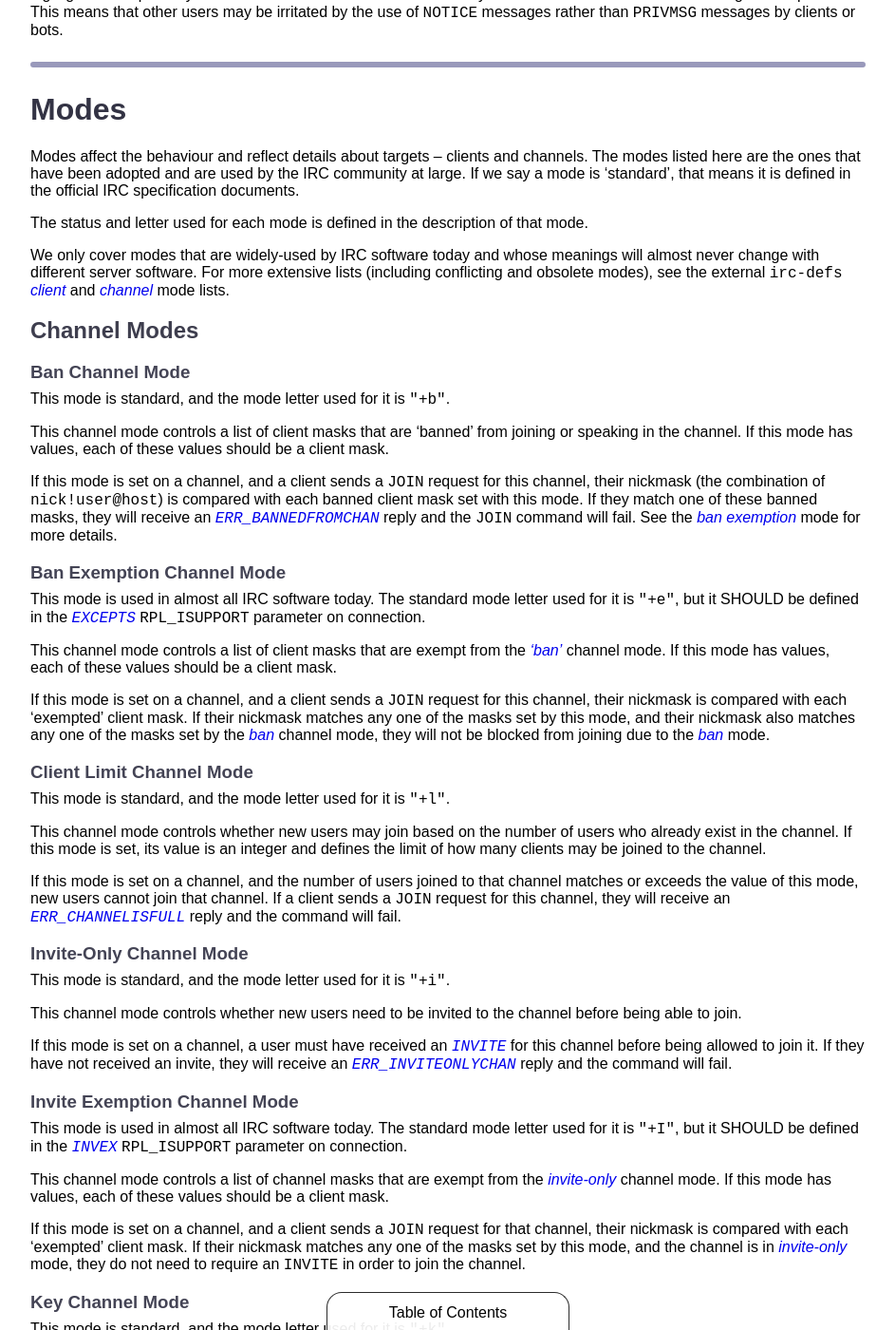
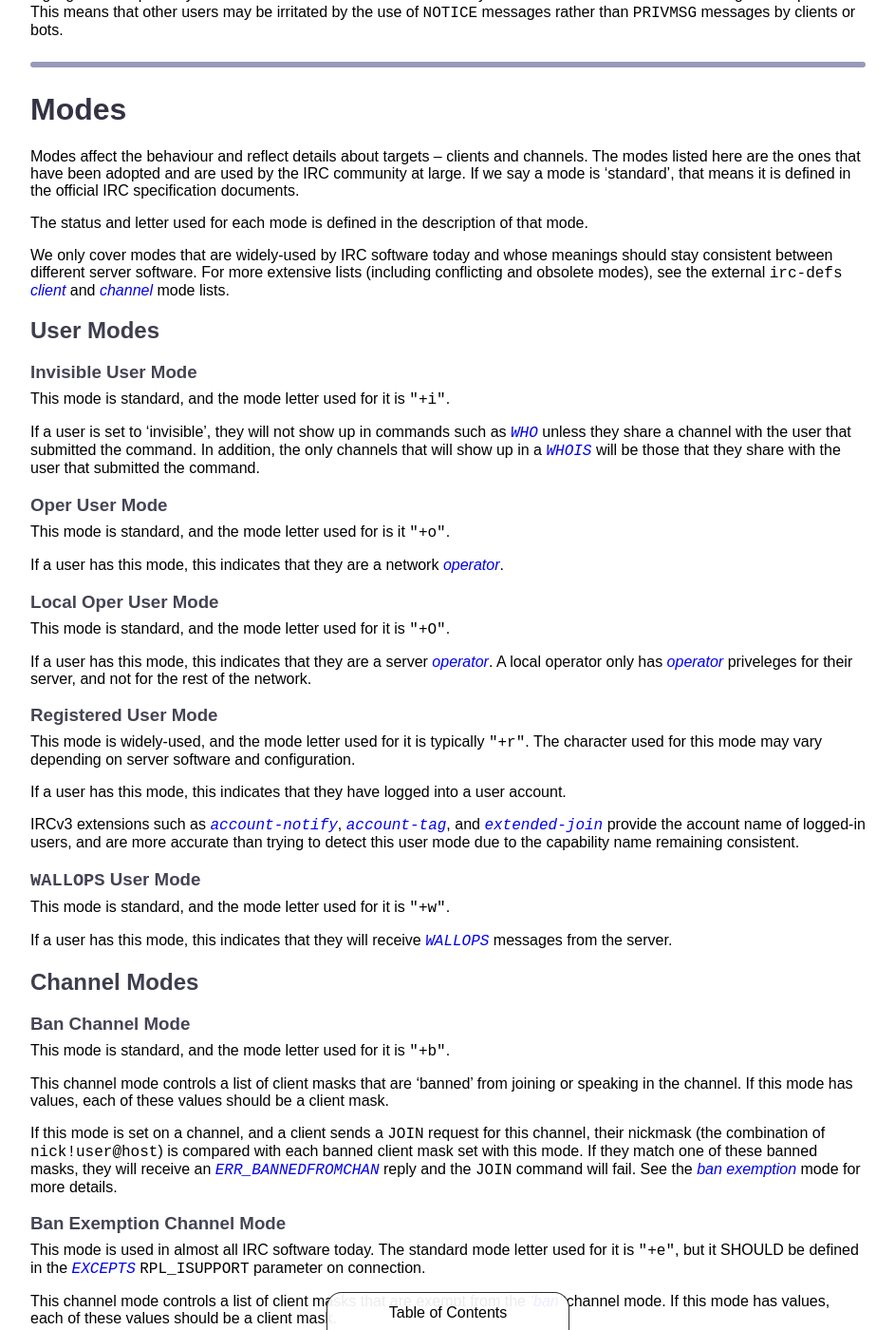
Before and after one commit to ircdocs/modern-irc, a Jekyll site: the page built from index.md, in a window 1280 px wide and 1400 px high, scrolled down 23322 px. Shown: the whole window at 95% size, without its empty margins (168-1111 px from the left). Built offline with Jekyll 4.4.1, drawn with Linux system fonts in a browser that asks for light colours; some of the changed text lies outside the part shown.

Commit message:
modes: Add Secret chanmode, add User Modes

```diff
--- a/index.md
+++ b/index.md
@@ -979,7 +979,42 @@ Modes affect the behaviour and reflect details about targets -- clients and chan
 
 The status and letter used for each mode is defined in the description of that mode.
 
-We only cover modes that are widely-used by IRC software today and whose meanings will almost never change with different server software. For more extensive lists (including conflicting and obsolete modes), see the external `irc-defs` [client](http://defs.ircdocs.horse/defs/usermodes.html) and [channel](http://defs.ircdocs.horse/defs/chanmodes.html) mode lists.
+We only cover modes that are widely-used by IRC software today and whose meanings should stay consistent between different server software. For more extensive lists (including conflicting and obsolete modes), see the external `irc-defs` [client](http://defs.ircdocs.horse/defs/usermodes.html) and [channel](http://defs.ircdocs.horse/defs/chanmodes.html) mode lists.
+
+
+## User Modes
+
+### Invisible User Mode
+
+This mode is standard, and the mode letter used for it is `"+i"`.
+
+If a user is set to 'invisible', they will not show up in commands such as [`WHO`](#who-command) unless they share a channel with the user that submitted the command. In addition, the only channels that will show up in a [`WHOIS`](#whois-command) will be those that they share with the user that submitted the command.
+
+### Oper User Mode
+
+This mode is standard, and the mode letter used for is it `"+o"`.
+
+If a user has this mode, this indicates that they are a network [operator](#operators).
+
+### Local Oper User Mode
+
+This mode is standard, and the mode letter used for it is `"+O"`.
+
+If a user has this mode, this indicates that they are a server [operator](#operators). A local operator only has [operator](#operators) priveleges for their server, and not for the rest of the network.
+
+### Registered User Mode
+
+This mode is widely-used, and the mode letter used for it is typically `"+r"`. The character used for this mode may vary depending on server software and configuration.
+
+If a user has this mode, this indicates that they have logged into a user account.
+
+IRCv3 extensions such as [`account-notify`](http://ircv3.net/specs/extensions/account-notify-3.1.html), [`account-tag`](http://ircv3.net/specs/extensions/account-tag-3.2.html), and [`extended-join`](http://ircv3.net/specs/extensions/extended-join-3.1.html) provide the account name of logged-in users, and are more accurate than trying to detect this user mode due to the capability name remaining consistent.
+
+### `WALLOPS` User Mode
+
+This mode is standard, and the mode letter used for it is `"+w"`.
+
+If a user has this mode, this indicates that they will receive [`WALLOPS`](#wallops-message) messages from the server.
 
 
 ## Channel Modes
@@ -1036,9 +1071,17 @@ If this mode is set on a channel, and a client sends a `JOIN` request for that c
 
 This mode is standard, and the mode letter used for it is `"+m"`.
 
-This channel mode controls whether users may freely talk on the channel.
+This channel mode controls whether users may freely talk on the channel, and does not have any value.
 
 If this mode is set on a channel, only users who have channel privileges may send messages to that channel. The [voice](#voice-prefix) channel mode is designed to let a user talk in a moderated channel without giving them other channel moderation abilities, and users of higher privileges (such as [halfops](#halfop-prefix) or [chanops](#operator-prefix)) may also speak in moderated channels.
+
+### Secret Channel Mode
+
+This mode is standard, and the mode letter used for it is `"+s"`.
+
+This channel mode controls whether the channel is 'secret', and does not have any value.
+
+A channel that is set to secret will not show up in responses to the [`LIST`](#list-message) or [`NAMES`](#names-message) command unless the client sending the command is joined to the channel. Likewise, secret channels will not show up in the [`RPL_WHOISCHANNELS`](#rplwhoischannels-319) numeric unless the user the numeric is being sent to is joined to that channel.
 
 ## Channel Membership Prefixes
 
```
